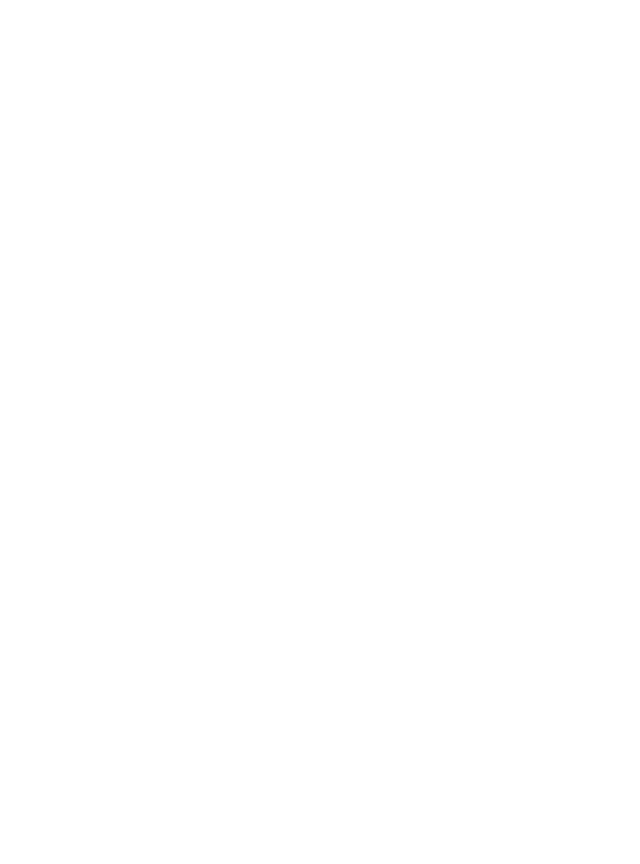
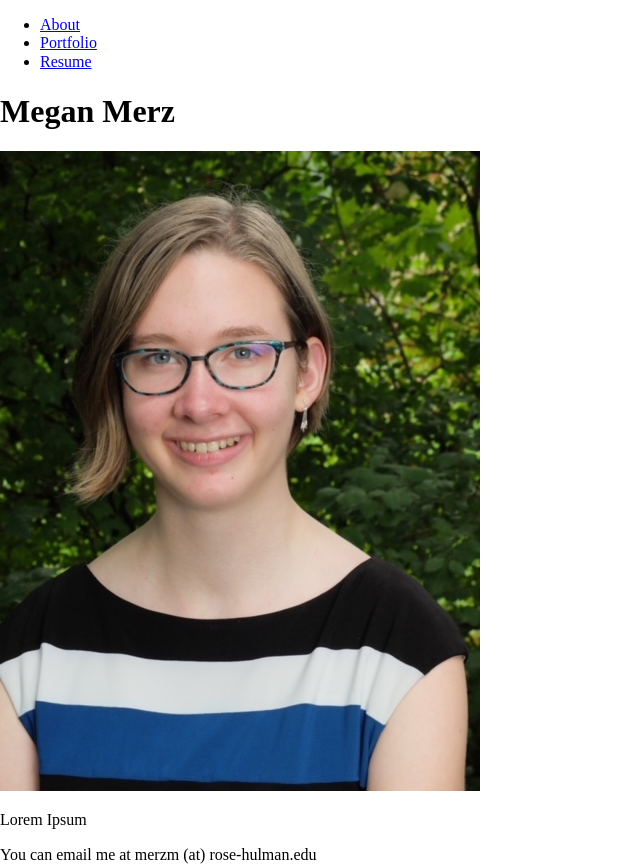
Before and after one commit to meganmerz/meganmerz.github.io, a plain HTML site: page index.html in a window 1280 px wide. Shown: the whole page, without its empty margins (0-640 px from the left). Before the commit the page ends 800 px from the top, so only its background shows below. Drawn offline with Linux system fonts and the light colour scheme.

Commit message:
Basic markup of portfolio page

```diff
--- a/index.html
+++ b/index.html
@@ -1,14 +1,31 @@
 <!DOCTYPE html>
 <html lang="en">
+
 <head>
     <meta charset="utf-8">
     <!-- <meta> -->
     <title>Megan Merz's Personal Website</title>
     <link rel="stylesheet" href="styles/normalize.css">
     <link rel="stylesheet" href="styles/main.css">
-        <link rel="icon" href="images/favicon.png"
+    <link rel="icon" href="images/favicon.png">
 </head>
-    <body>
+
+<body id="about">
+    <nav>
+        <ul>
+            <li><a href="index.html">About</a></li>
+            <li><a href="portfolio.html">Portfolio</a></li>
+            <li><a href="resume.html">Resume</a></li>
+        </ul>
+    </nav>
+    <main>
+        <h1>
+            Megan Merz
+        </h1>
+        <img src="images/ThePicture.png">
+        <p>Lorem Ipsum</p>
+    </main>
+    <footer>You can email me at merzm (at) rose-hulman.edu</footer>
     <script src="scripts/main.js"></script>
 </body>
 
```
Also changed, not shown: images/ThePicture.png (added). Lines whose indentation alone changed are shown as unchanged.
